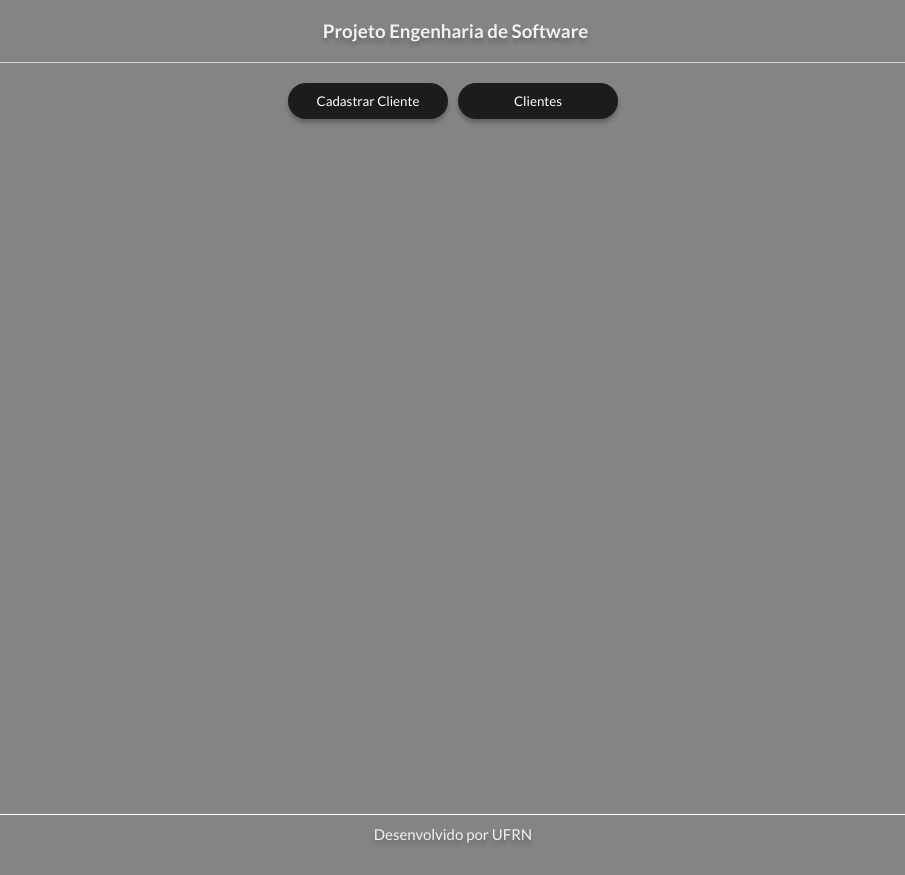
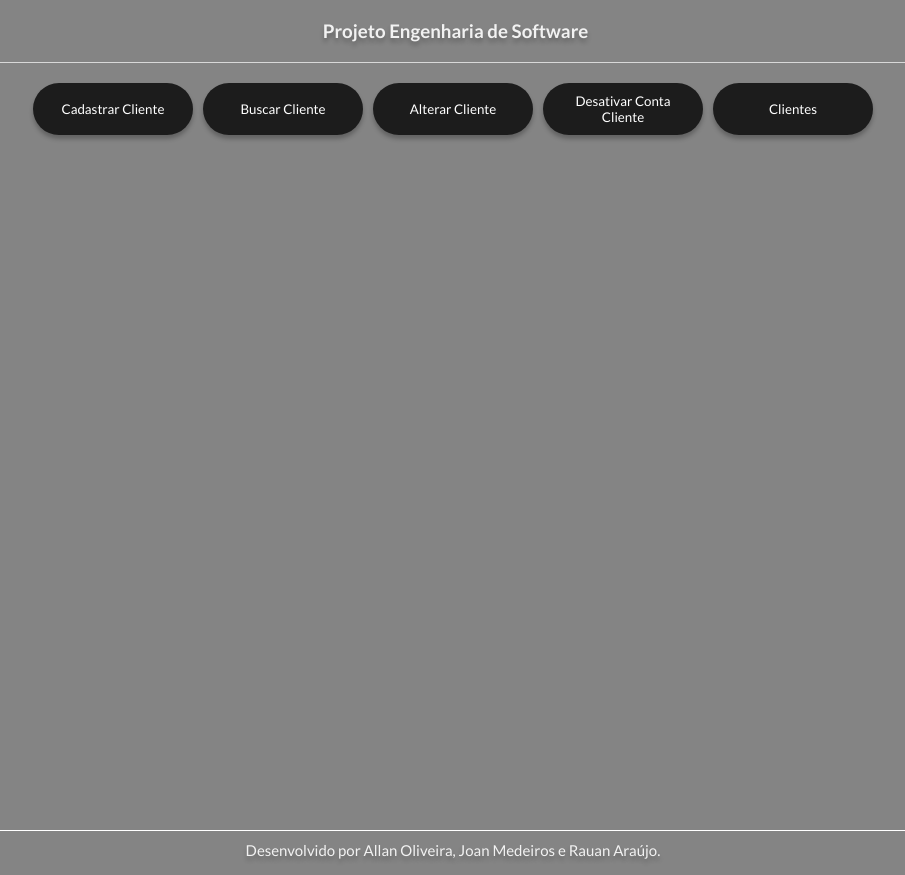
Before and after one commit to joanmdrs/software-engineering-project, a plain HTML site: page project/index.html in a window 1280 px wide. Shown: the whole page, without its empty margins (187-1092 px from the left). Drawn offline with Linux system fonts and the light colour scheme.

Commit message:
Resolvendo issue Incrementar todas as opções de funções necessarias

```diff
--- a/project/index.html
+++ b/project/index.html
@@ -17,6 +17,9 @@
     <main>
         <div class="button-clients">
             <button id='add-client' class='add-client'> Cadastrar Cliente </button>
+            <button id='search-client' class='list-client'> Buscar Cliente </button>
+            <button id='update-client' class='add-client'> Alterar Cliente </button>
+            <button id='desativate-clients' class='list-clients'> Desativar Conta Cliente </button>
             <button id='list-clients' class='list-clients'> Clientes </button>
         </div>
 
@@ -147,7 +150,7 @@
     </main>
 
     <footer>
-        Desenvolvido por UFRN
+        Desenvolvido por Allan Oliveira, Joan Medeiros e Rauan Araújo.
     </footer>
 
 
```
